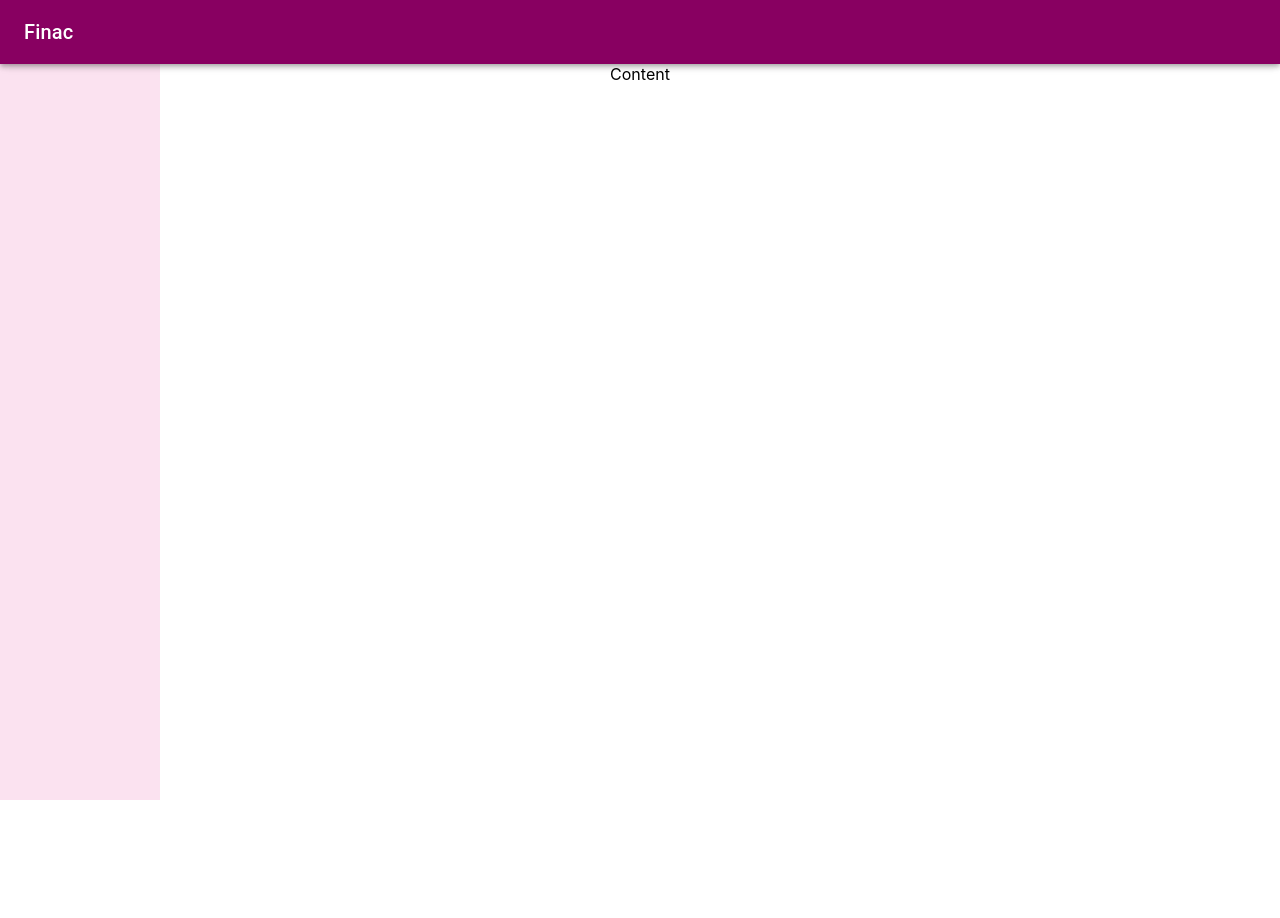
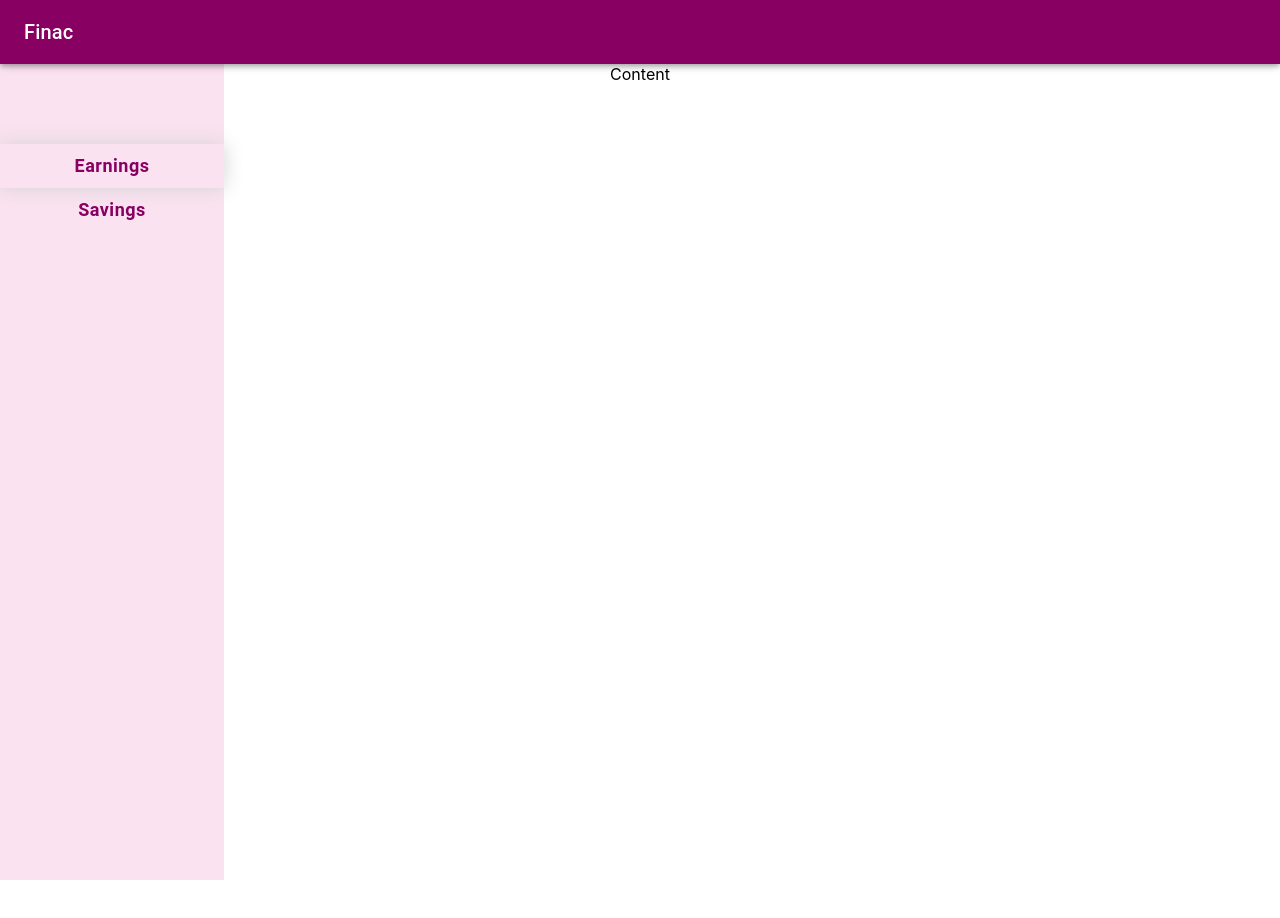
Before and after one commit to doubleflush/finac, a React (Create React App) app: page / in a window 1280 px wide. Shown: the top 918 px of the page. Built offline with nearby package versions, Linux system fonts and the light colour scheme.

Commit message:
redux setup and menu buttons added

```diff
--- a/package.json
+++ b/package.json
@@ -15,6 +15,10 @@
     "react": "^16.13.1",
     "react-dom": "^16.13.1",
     "react-scripts": "3.4.1",
+    "redux": "^4.0.5",
+    "redux-devtools-extension": "^2.13.8",
+    "redux-persist": "^6.0.0",
+    "redux-thunk": "^2.3.0",
     "styled-components": "^5.1.1",
     "typescript": "~3.7.2"
   },
--- a/src/Components/NavBar/NavBar.tsx
+++ b/src/Components/NavBar/NavBar.tsx
@@ -1,6 +1,6 @@
 import React, { Component } from "react";
 import {Toolbar, Typography } from "@material-ui/core";
-import { Header, NavContainer, MenuContainer } from './NavBarStyles';
+import { Header, NavContainer, MenuContainer,MenuItem } from './NavBarStyles';
 
 
 export interface INavBarProps {}
@@ -27,7 +27,10 @@ export default class NavBar extends React.Component<
               </Typography>
             </Toolbar>
           </Header>
-          <MenuContainer/>
+          <MenuContainer>
+              <MenuItem selected={true}>Earnings</MenuItem>
+              <MenuItem selected={false}>Savings</MenuItem>
+          </MenuContainer>
       </NavContainer>
     );
   }
--- a/src/Components/NavBar/NavBarStyles.jsx
+++ /dev/null
@@ -1,22 +0,0 @@
-import styled from 'styled-components';
-import {AppBar} from '@material-ui/core';
-
-export const Header = styled(AppBar)`
-    height: 4rem;
-    top: 0;
-    left: 0;
-`;
-
-export const NavContainer = styled.div`
-    width: 100%;
-`;
-
-export const MenuContainer = styled.div`
-    display: flex;
-    flex-direction: column;
-    background: ${props => props.theme.colors.tertiary};
-    height: calc(100vh - 4rem);
-    position: fixed;
-    top: 4rem;
-    width: 10rem;
-`;
--- /dev/null
+++ b/src/Components/NavBar/NavBarStyles.tsx
@@ -0,0 +1,44 @@
+import styled from 'styled-components';
+import {AppBar, Button} from '@material-ui/core';
+
+interface MenuItemProps {
+    readonly selected: boolean;
+};
+
+
+
+export const Header = styled(AppBar)`
+    height: 4rem;
+    top: 0;
+    left: 0;
+`;
+
+export const NavContainer = styled.div`
+    width: 100%;
+`;
+
+export const MenuContainer = styled.div`
+    display: flex;
+    flex-direction: column;
+    background: ${props => props.theme.colors.tertiary};
+    height: calc(100vh - 4rem);
+    position: fixed;
+    top: 4rem;
+    width: 14rem;
+    padding-top: 5rem;
+`;
+export const MenuItem = styled(Button)<MenuItemProps>`
+    width: 100% !important;
+    text-align: center !important;
+    font-family:  !important;
+    font-size: 1.125rem !important;
+    font-weight: 700 !important;
+    text-transform: capitalize !important;
+    border-radius: 0 !important;
+    box-shadow: ${props => props.selected ? '0 0 20px 0 lightgrey': 'none'};
+    color: ${props => props.theme.colors.primary} !important;
+    &:hover{
+        background: ${props => props.theme.colors.secondary} !important;
+        color: white !important;
+    }
+`;
--- a/src/Theme/MaterialTheme.jsx
+++ b/src/Theme/MaterialTheme.jsx
@@ -1,12 +1,14 @@
 import { MuiThemeProvider, createMuiTheme } from "@material-ui/core/styles";
 import React from "react";
+import colorScheme from './colorScheme.json';
+
 const theme = createMuiTheme({
   palette: {
     primary: {
-      main: "#880061",
+      main: colorScheme.primary,
     },
     secondary: {
-      main: "#ee0290",
+      main: colorScheme.secondary,
     },
   },
 });
--- a/src/Theme/Theme.jsx
+++ b/src/Theme/Theme.jsx
@@ -1,5 +1,6 @@
 import React from "react";
 import { ThemeProvider } from "styled-components";
+import colorScheme from './colorScheme.json';
 
 const theme = {
   colors: {
@@ -7,9 +8,9 @@ const theme = {
     persianGreen: "#06B49A",
     lightBlue: "#AFDBD2",
     onyx: "#36313D",
-    primary: "#880061",
-    secondary: "#ee0290",
-    tertiary: "#fbe2f0"
+    primary: colorScheme.primary,
+    secondary: colorScheme.secondary,
+    tertiary: colorScheme.tertiary
   },
   fonts: ["sans-serif", "Roboto"],
   fontSizes: {
--- /dev/null
+++ b/src/Theme/colorScheme.json
@@ -0,0 +1,5 @@
+{
+    "primary": "#880061",
+    "secondary": "#ef4fa6",
+    "tertiary": "#fbe2f0"
+}
--- /dev/null
+++ b/src/dispatchTypes.js
@@ -0,0 +1 @@
+export const UPDATE_TILE = 'UPDATE_TILE';
```
Also changed, not shown: src/actions/TileActions.js (added, +10 -0 lines), src/reducers/TileReducer.js (added, +17 -0 lines), src/reducers/index.js (added, +12 -0 lines), src/store.js (added, +16 -0 lines), 1 other file (tests, documents, lock files or other folders).
